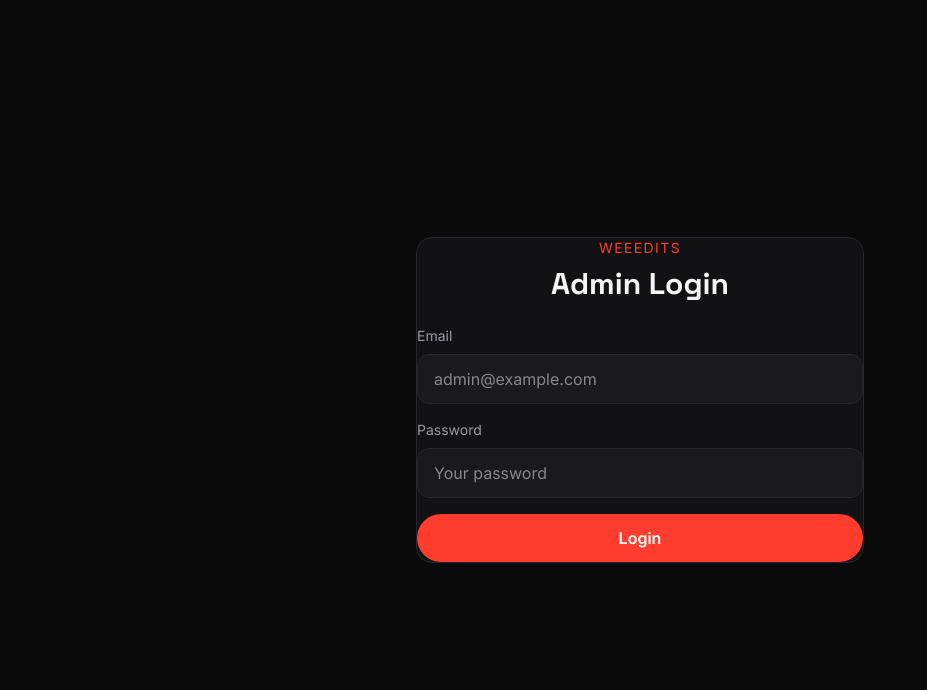
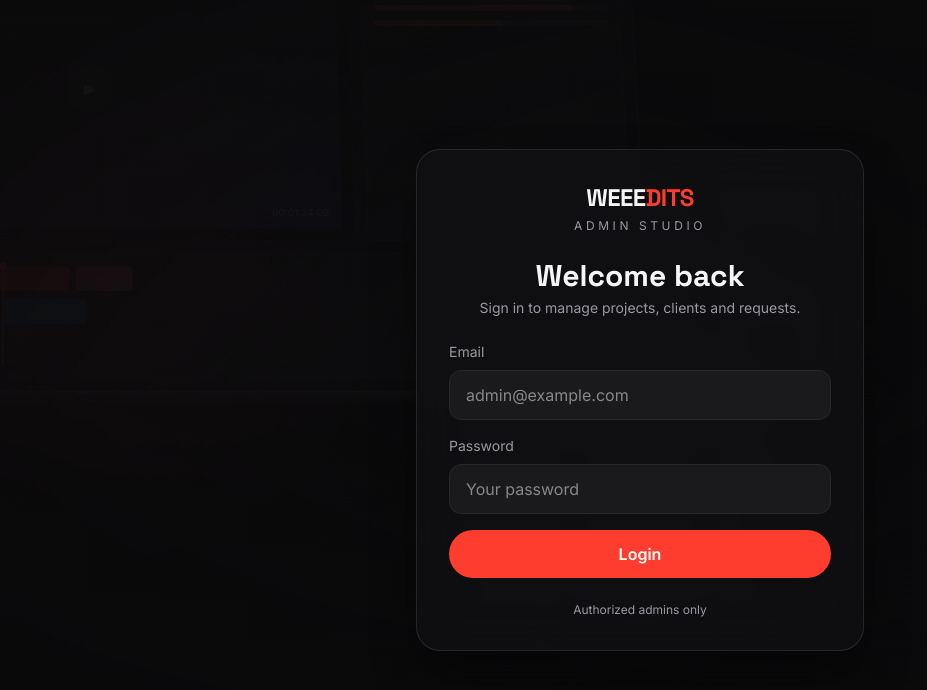
Before and after one commit to ayushpatell-hub/WEEEDITS, a Next.js app in the folder admin/: page /login in a window 1280 px wide. Shown: the top 690 px of the page, without its empty margins (0-927 px from the left). Built offline with nearby package versions, Linux system fonts and the light colour scheme; no server answers.

Commit message:
Redesign admin login page

```diff
--- a/admin/src/app/login/page.tsx
+++ b/admin/src/app/login/page.tsx
@@ -3,6 +3,99 @@
 import { useEffect, useState } from "react";
 import { useRouter } from "next/navigation";
 import { useAuth } from "@/context/AuthContext";
+
+const clips = [
+  { w: "w-24", c: "bg-red-500/50" },
+  { w: "w-16", c: "bg-rose-400/40" },
+  { w: "w-32", c: "bg-red-400/45" },
+  { w: "w-20", c: "bg-orange-400/40" },
+  { w: "w-28", c: "bg-red-500/50" },
+  { w: "w-14", c: "bg-rose-400/40" },
+];
+
+const clipsB = [
+  { w: "w-20", c: "bg-sky-400/30" },
+  { w: "w-32", c: "bg-indigo-400/30" },
+  { w: "w-16", c: "bg-sky-400/30" },
+  { w: "w-28", c: "bg-indigo-400/30" },
+  { w: "w-20", c: "bg-sky-400/30" },
+];
+
+const wave = [30, 55, 40, 75, 50, 85, 35, 65, 45, 90, 40, 60, 30, 70, 50, 80, 38, 62, 48, 72, 34, 58, 44, 68, 36, 78];
+
+function EditorScene() {
+  return (
+    <div className="pointer-events-none absolute inset-0 overflow-hidden">
+      <div className="absolute -left-32 top-10 h-96 w-96 rounded-full bg-accent/15 blur-[120px]" />
+      <div className="absolute -right-24 bottom-0 h-96 w-96 rounded-full bg-indigo-500/10 blur-[120px]" />
+
+      <div className="absolute left-1/2 top-1/2 w-[min(1100px,130vw)] -translate-x-1/2 -translate-y-1/2 opacity-40 [transform:translate(-50%,-50%)_perspective(1400px)_rotateX(8deg)]">
+        <div className="rounded-2xl border border-white/10 bg-[#0f0f12] p-3 shadow-2xl">
+          <div className="mb-3 flex items-center gap-1.5">
+            <span className="h-2.5 w-2.5 rounded-full bg-red-400/70" />
+            <span className="h-2.5 w-2.5 rounded-full bg-amber-400/70" />
+            <span className="h-2.5 w-2.5 rounded-full bg-green-400/70" />
+            <span className="ml-3 text-[10px] tracking-widest text-white/30">
+              WEEEDITS STUDIO - project_final_cut
+            </span>
+          </div>
+
+          <div className="grid grid-cols-[1fr_2fr_1fr] gap-3">
+            <div className="rounded-lg border border-white/5 bg-white/[0.03] p-3">
+              <p className="mb-2 text-[9px] uppercase tracking-widest text-white/30">Media</p>
+              <div className="grid grid-cols-2 gap-2">
+                {[0, 1, 2, 3].map((i) => (
+                  <div key={i} className="aspect-video rounded bg-gradient-to-br from-red-500/30 to-zinc-800" />
+                ))}
+              </div>
+            </div>
+
+            <div className="rounded-lg border border-white/5 bg-black/40 p-3">
+              <div className="relative flex aspect-video items-center justify-center rounded bg-gradient-to-br from-red-900/50 via-zinc-900 to-indigo-900/40">
+                <div className="flex h-12 w-12 items-center justify-center rounded-full bg-white/10 text-white/60">▶</div>
+                <span className="absolute bottom-2 right-3 text-[10px] text-white/40">00:01:24:08</span>
+              </div>
+            </div>
+
+            <div className="rounded-lg border border-white/5 bg-white/[0.03] p-3">
+              <p className="mb-2 text-[9px] uppercase tracking-widest text-white/30">Color</p>
+              {[70, 45, 85, 55].map((v, i) => (
+                <div key={i} className="mb-2.5 h-1.5 rounded-full bg-white/10">
+                  <div className="h-1.5 rounded-full bg-accent/60" style={{ width: `${v}%` }} />
+                </div>
+              ))}
+            </div>
+          </div>
+
+          <div className="relative mt-3 rounded-lg border border-white/5 bg-white/[0.02] p-3">
+            <div className="absolute bottom-3 top-3 left-[42%] w-px bg-accent">
+              <span className="absolute -left-1 -top-1 h-2 w-2 rounded-full bg-accent" />
+            </div>
+            <div className="mb-2 flex gap-1.5">
+              {clips.map((x, i) => (
+                <div key={i} className={`h-6 rounded ${x.w} ${x.c}`} />
+              ))}
+            </div>
+            <div className="mb-2 flex gap-1.5 pl-8">
+              {clipsB.map((x, i) => (
+                <div key={i} className={`h-6 rounded ${x.w} ${x.c}`} />
+              ))}
+            </div>
+            <div className="flex h-8 items-center gap-1">
+              {wave.map((h, i) => (
+                <div key={i} className="w-1.5 rounded bg-white/20" style={{ height: `${h}%` }} />
+              ))}
+            </div>
+          </div>
+        </div>
+        <div className="mx-auto h-3 w-[110%] -translate-x-[4.5%] rounded-b-3xl bg-gradient-to-b from-zinc-700/40 to-zinc-900/10" />
+      </div>
+
+      <div className="absolute inset-0 bg-gradient-to-r from-background/80 via-background/40 to-background/80" />
+      <div className="absolute inset-0 bg-gradient-to-t from-background via-transparent to-background/70" />
+    </div>
+  );
+}
 
 export default function AdminLoginPage() {
   const { user, isAdmin, loading, login, logout } = useAuth();
@@ -31,20 +124,29 @@ export default function AdminLoginPage() {
   const notAdmin = !loading && user && !isAdmin;
 
   return (
-    <div className="flex min-h-screen items-center justify-center px-4">
-      <div className="card w-full max-w-md">
-        <p className="text-center text-sm uppercase tracking-widest text-accent">
-          WEEEDITS
+    <div className="relative flex min-h-screen items-center justify-center overflow-hidden px-4">
+      <EditorScene />
+
+      <div className="relative z-10 w-full max-w-md rounded-3xl border border-white/10 bg-surface/70 p-8 shadow-2xl shadow-black/60 backdrop-blur-xl">
+        <div className="text-center">
+          <p className="font-display text-2xl font-bold tracking-tight">
+            WEEE<span className="text-accent">DITS</span>
+          </p>
+          <p className="mt-1 text-xs uppercase tracking-[0.3em] text-muted">
+            Admin Studio
+          </p>
+        </div>
+
+        <h1 className="mt-6 text-center font-display text-3xl font-bold">
+          Welcome back
+        </h1>
+        <p className="mt-1 text-center text-sm text-muted">
+          Sign in to manage projects, clients and requests.
         </p>
-        <h1 className="mt-2 text-center font-display text-3xl font-bold">
-          Admin Login
-        </h1>
 
         {notAdmin ? (
           <div className="mt-6 text-center">
-            <p className="text-sm text-muted">
-              This account is not an admin.
-            </p>
+            <p className="text-sm text-muted">This account is not an admin.</p>
             <button onClick={() => logout()} className="btn-outline mt-4 w-full">
               Logout
             </button>
@@ -79,6 +181,10 @@ export default function AdminLoginPage() {
             </button>
           </form>
         )}
+
+        <p className="mt-6 text-center text-xs text-muted">
+          Authorized admins only
+        </p>
       </div>
     </div>
   );
```
